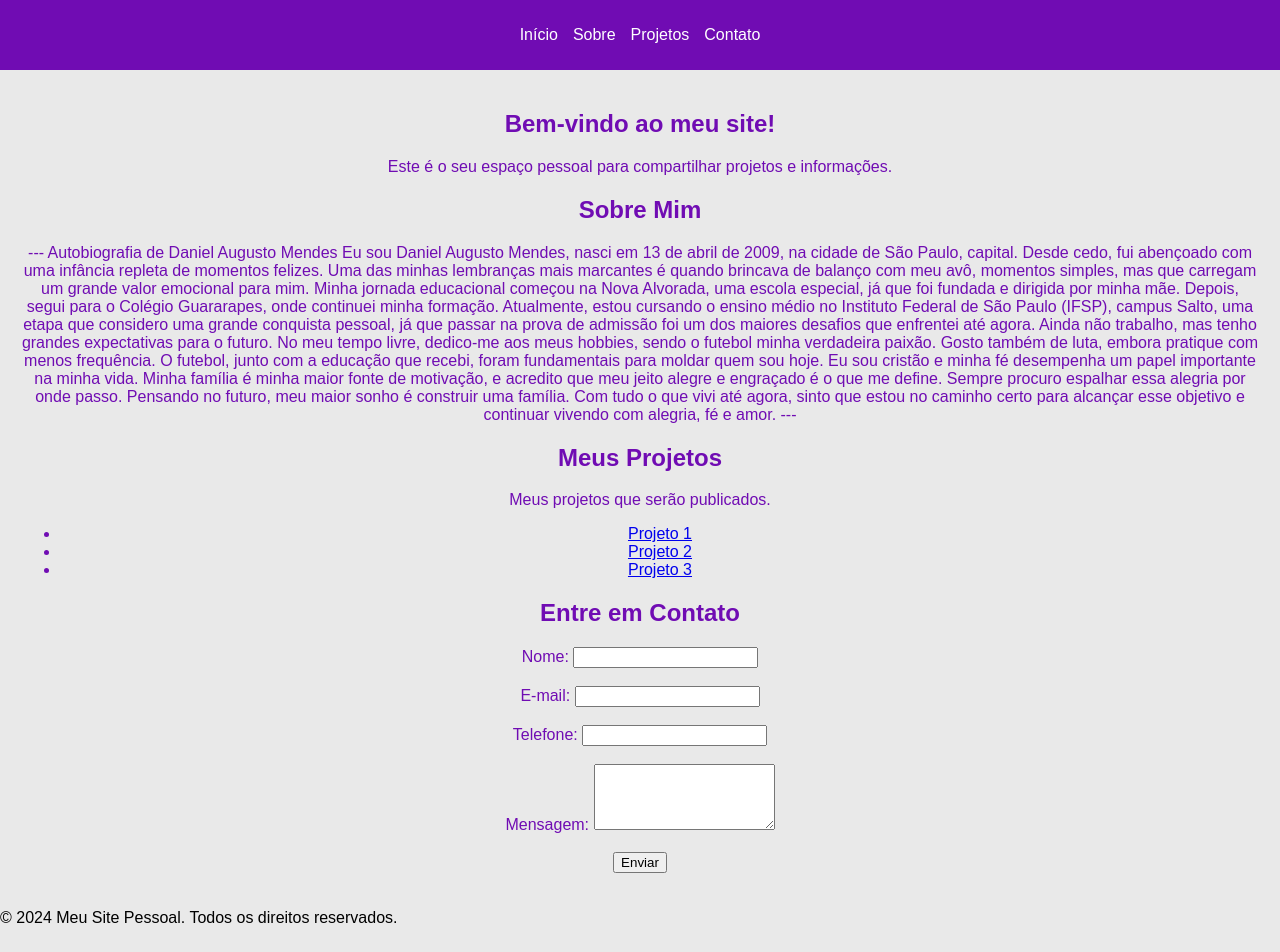
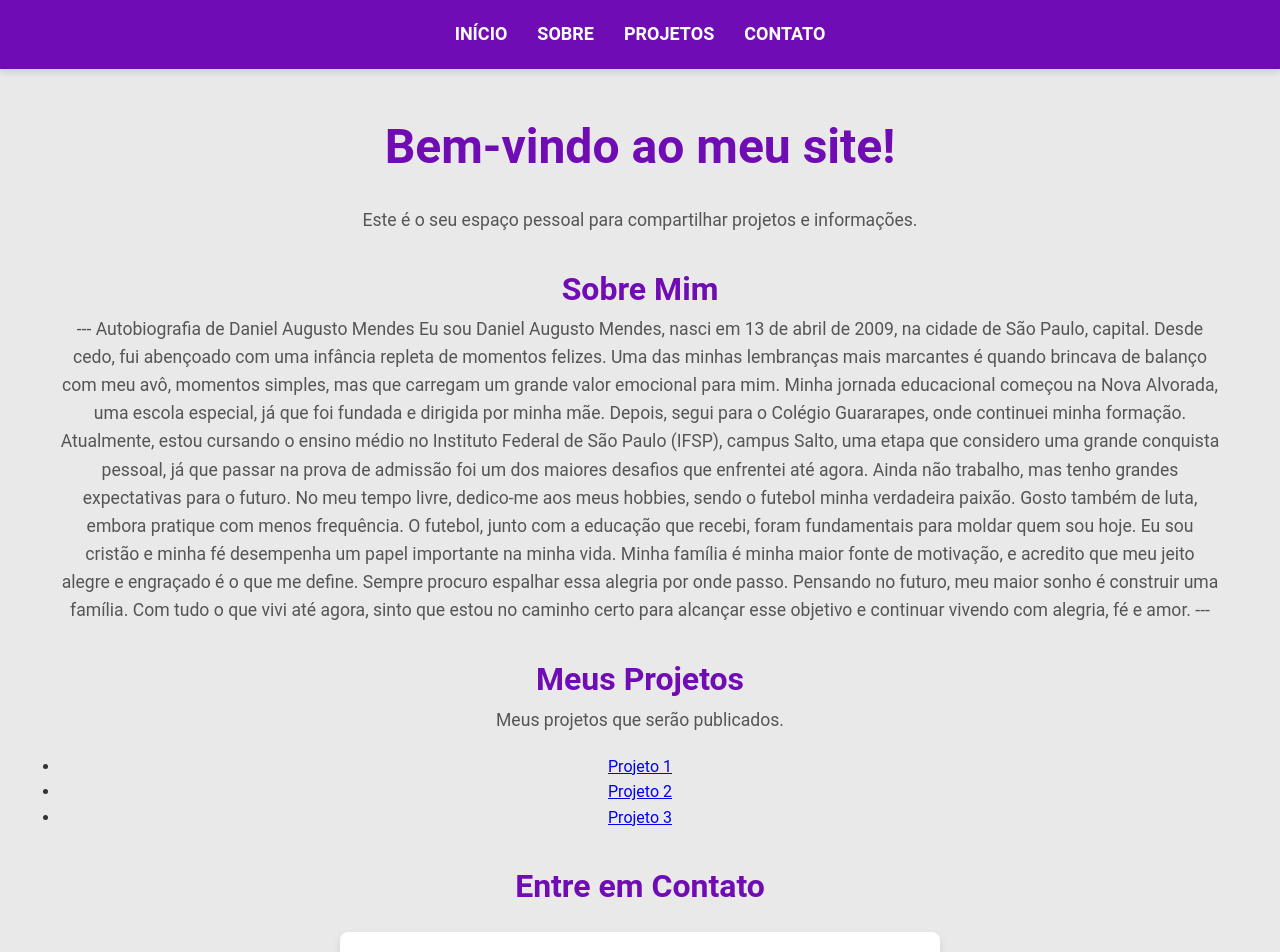
Before and after one commit to Danitisildogs/daniel, a plain HTML site: page index.html in a window 1280 px wide. Shown: the top 952 px of the page. Drawn offline with Linux system fonts and the light colour scheme.

Commit message:
Update style.css

```diff
--- a/style.css
+++ b/style.css
@@ -1,34 +1,153 @@
+/* Reset básico para remover margens e espaçamentos padrão */
+* {
+    margin: 0;
+    padding: 0;
+    box-sizing: border-box;
+}
+
 body {
     background-color: rgb(233, 233, 233);
-    font-family: Arial, sans-serif;
+    font-family: 'Roboto', Arial, sans-serif; /* Uma fonte mais moderna e legível */
     margin: 0;
     padding: 0;
+    line-height: 1.6;
 }
 
+/* Estilo do cabeçalho */
 header {
     background-color: #700cb3;
-    padding: 10px;
+    padding: 20px 0; /* Mais espaçamento para um visual mais "arejado" */
+    box-shadow: 0px 4px 6px rgba(0, 0, 0, 0.1); /* Sombra sutil para destacar o cabeçalho */
 }
 
+/* Menu de navegação */
 .navbar {
     display: flex;
     justify-content: center;
+    align-items: center;
 }
 
 .nav-links {
     list-style: none;
     display: flex;
-    gap: 15px;
+    gap: 30px; /* Mais espaço entre os links para maior clareza */
     padding: 0;
 }
 
 .nav-links a {
-    color: rgb(255, 255, 255);
+    color: #fff;
     text-decoration: none;
+    font-size: 18px; /* Aumentando o tamanho da fonte */
+    text-transform: uppercase; /* Deixa o texto todo em maiúsculas para um visual mais elegante */
+    font-weight: bold;
+    transition: color 0.3s ease; /* Animação suave ao passar o mouse */
 }
 
+.nav-links a:hover {
+    color: #d4d4d4; /* Mudança de cor sutil ao passar o mouse */
+}
+
+/* Estilos gerais do corpo principal */
 main {
+    padding: 40px 20px;
+    max-width: 1200px;
+    margin: 0 auto; /* Centraliza o conteúdo e ajusta à tela */
+    text-align: center;
+    color: #333; /* Texto escuro para boa legibilidade */
+}
+
+h1, h2 {
+    color: #700cb3; /* Mantendo a cor roxa nos títulos */
+}
+
+h1 {
+    font-size: 3rem;
+    margin-bottom: 20px;
+}
+
+h2 {
+    font-size: 2rem;
+    margin-top: 30px;
+}
+
+p {
+    font-size: 1.1rem;
+    margin-bottom: 20px;
+    color: #555; /* Cor secundária para os parágrafos */
+}
+
+/* Formatação do formulário de contato */
+form {
+    background-color: #fff;
+    padding: 30px;
+    border-radius: 8px;
+    box-shadow: 0px 4px 8px rgba(0, 0, 0, 0.1); /* Sombra para destacar o formulário */
+    max-width: 600px;
+    margin: 20px auto; /* Centralizando o formulário */
+}
+
+form input, form textarea {
+    width: 100%;
+    padding: 10px;
+    margin: 10px 0;
+    border: 1px solid #ccc;
+    border-radius: 5px;
+    font-size: 1rem;
+    font-family: 'Roboto', Arial, sans-serif;
+}
+
+form input:focus, form textarea:focus {
+    outline: none;
+    border-color: #700cb3; /* Cor roxa nos campos ao focar */
+    box-shadow: 0 0 5px rgba(112, 12, 179, 0.3); /* Efeito de foco suave */
+}
+
+button {
+    background-color: #700cb3;
+    color: white;
+    padding: 10px 20px;
+    border: none;
+    border-radius: 5px;
+    cursor: pointer;
+    font-size: 1rem;
+    transition: background-color 0.3s ease;
+}
+
+button:hover {
+    background-color: #5e0994; /* Escurece um pouco o botão ao passar o mouse */
+}
+
+/* Estilo do rodapé */
+footer {
+    text-align: center;
     padding: 20px;
-    text-align: center;
-    color: #700cb3;
+    background-color: #700cb3;
+    color: white;
+    margin-top: 40px;
+    box-shadow: 0px -4px 6px rgba(0, 0, 0, 0.1);
 }
+
+footer p {
+    margin: 0;
+    font-size: 1rem;
+}
+
+/* Tornando o site responsivo */
+@media (max-width: 768px) {
+    .nav-links {
+        flex-direction: column;
+        gap: 15px; /* Ajuste o espaçamento entre os links no mobile */
+    }
+
+    h1 {
+        font-size: 2.5rem;
+    }
+
+    h2 {
+        font-size: 1.5rem;
+    }
+
+    form {
+        padding: 20px;
+    }
+}
```
